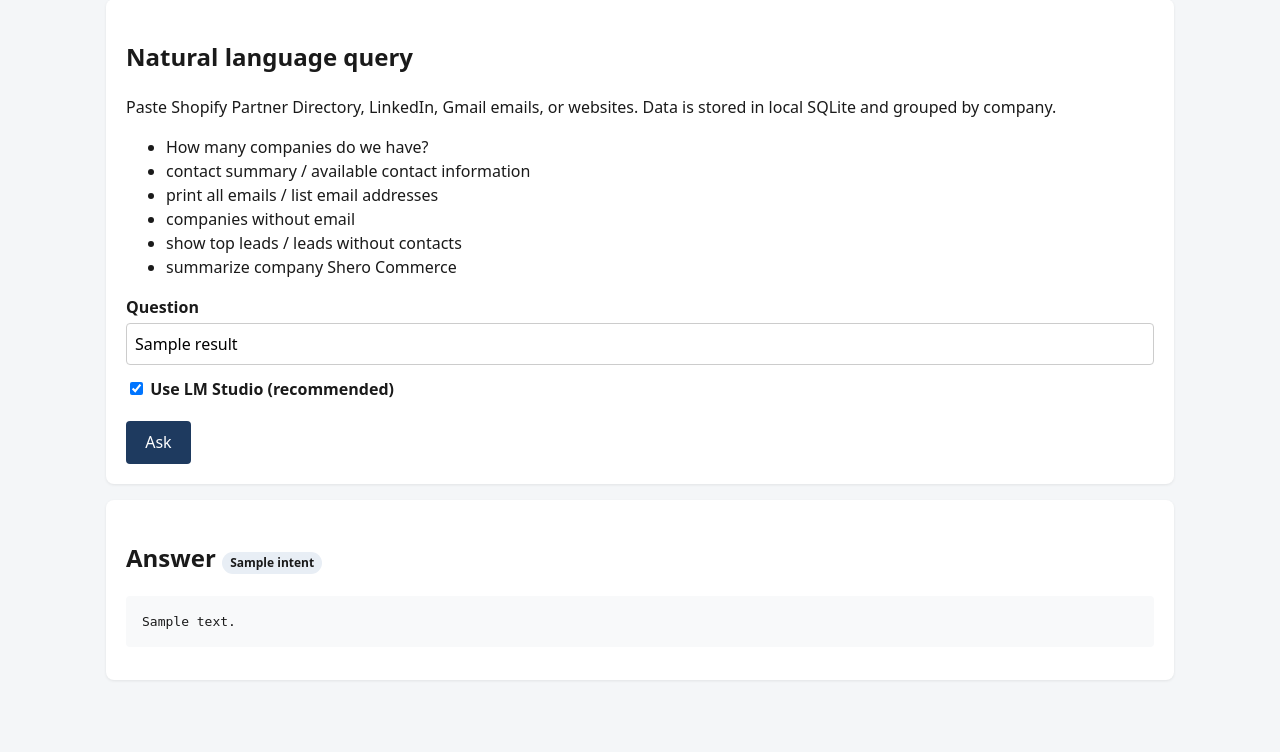
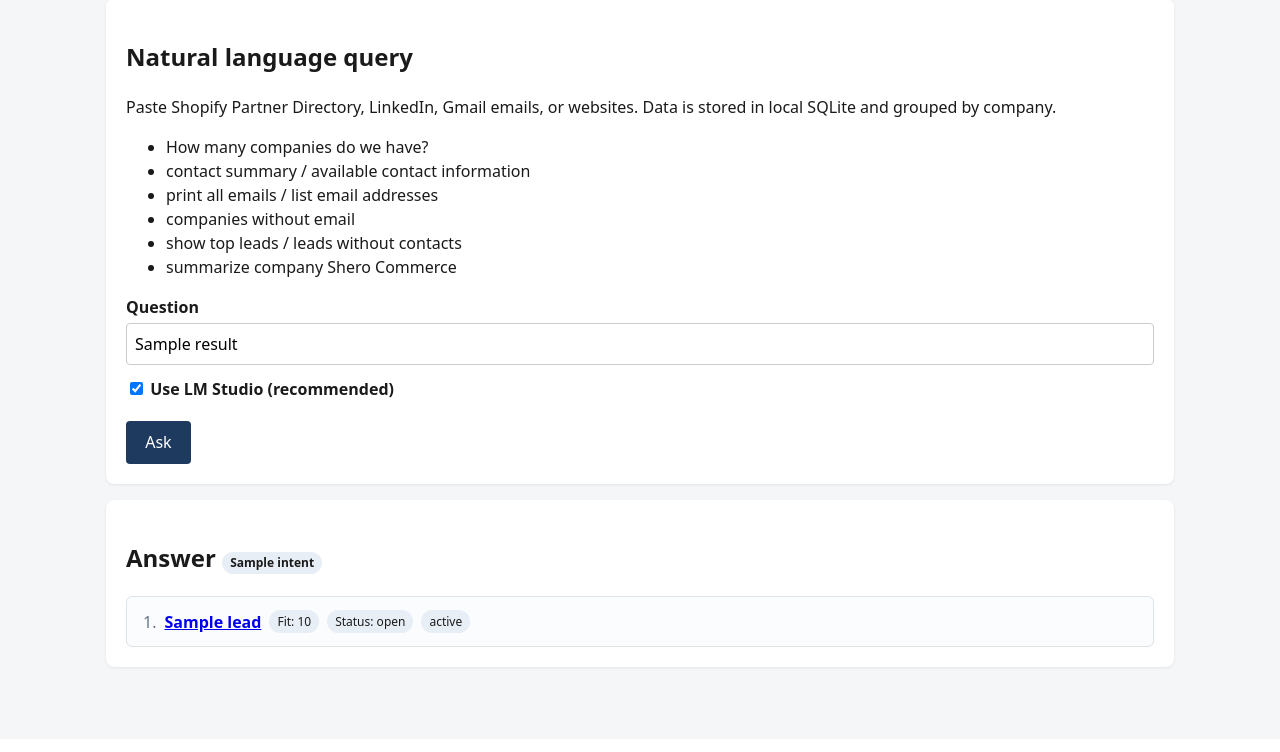
Before and after one commit to vermanthegreat/LM-STUDIO, a FastAPI app: template templates/ask.html in a window 1280 px wide. Shown: the part 119-871 px from the top of the page. After the commit the page ends 789 px from the top, so only its background shows below. Run offline with FastAPI, Linux system fonts and the light colour scheme; the template is opened without the code that fills it: most values are stand-ins (such as "Sample title", 1, 10 or a date in 2020).

Commit message:
feat(ask): add interactive lead result display

```diff
--- a/static/app.css
+++ b/static/app.css
@@ -153,6 +153,20 @@ pre.answer {
   padding: 1rem;
   border-radius: 4px;
 }
+.ask-lead-results { display: grid; gap: 0.75rem; }
+.lead-result { border: 1px solid #dce3ea; border-radius: 6px; background: #fbfcfd; }
+.lead-result summary { cursor: pointer; display: flex; align-items: center; flex-wrap: wrap; gap: 0.5rem; padding: 0.8rem 1rem; }
+.lead-result summary a { font-weight: 700; }
+.lead-result-position { color: #687789; }
+.lead-result .badge.good { background: #e4f4e8; color: #246b35; }
+.lead-result-body { border-top: 1px solid #dce3ea; padding: 1rem; }
+.lead-result-fields { display: grid; grid-template-columns: repeat(2, minmax(0, 1fr)); gap: 0.75rem 1.25rem; margin: 0; }
+.lead-result-fields div { min-width: 0; }
+.lead-result-fields dt { color: #687789; font-size: 0.8rem; font-weight: 700; }
+.lead-result-fields dd { margin: 0.15rem 0 0; overflow-wrap: anywhere; }
+.lead-profile-link { margin-top: 1rem; }
+.empty-state { color: #687789; margin: 0; }
+@media (max-width: 700px) { .lead-result-fields { grid-template-columns: 1fr; } }
 pre.email-preview {
   max-width: 42rem;
   max-height: 12rem;
--- a/templates/ask.html
+++ b/templates/ask.html
@@ -43,7 +43,41 @@
     {% if result %}
     <div class="card">
       <h2>Answer <span class="badge">{{ result.intent }}</span></h2>
-      <pre class="answer">{{ result.answer }}</pre>
+      {% if result.data and result.data.leads is defined %}
+        {% if result.data.leads %}
+        <section class="ask-lead-results" aria-label="Agency results">
+          {% for lead in result.data.leads %}
+          <details class="lead-result">
+            <summary>
+              <span class="lead-result-position">{{ loop.index }}.</span>
+              <a href="/leads/{{ lead.id }}">{{ lead.company_name or 'Unnamed agency' }}</a>
+              <span class="badge">Fit: {{ lead.fit_score if lead.fit_score is not none else 'n/a' }}</span>
+              <span class="badge">Status: {{ lead.status or 'n/a' }}</span>
+              <span class="badge {% if lead.contact_evidence_status in ['Contacted', 'Replied'] %}good{% elif lead.contact_evidence_status == 'Contact state unavailable' %}warn{% endif %}">{{ lead.contact_evidence_status or 'Contact state unavailable' }}</span>
+            </summary>
+            <div class="lead-result-body">
+              <dl class="lead-result-fields">
+                <div><dt>Description</dt><dd>{{ lead.description or 'n/a' }}</dd></div>
+                <div><dt>Services</dt><dd>{{ lead.services|join(', ') if lead.services else 'n/a' }}</dd></div>
+                <div><dt>Industries</dt><dd>{{ lead.industries|join(', ') if lead.industries else 'n/a' }}</dd></div>
+                <div><dt>Primary location</dt><dd>{{ lead.primary_location or 'n/a' }}</dd></div>
+                <div><dt>Website</dt><dd>{% if lead.valid_website %}<a href="{{ lead.valid_website }}" target="_blank" rel="noopener noreferrer">{{ lead.valid_website }}</a>{% else %}n/a{% endif %}</dd></div>
+                <div><dt>Email addresses</dt><dd>{{ lead.emails|join(', ') if lead.emails else 'n/a' }}</dd></div>
+                {% if lead.people_count is not none %}<div><dt>People/contact count</dt><dd>{{ lead.people_count }}</dd></div>{% endif %}
+                {% if lead.last_interaction %}<div><dt>Last interaction</dt><dd>{{ lead.last_interaction }}</dd></div>{% endif %}
+                <div><dt>Contact evidence</dt><dd>{{ lead.contact_evidence_status or 'Contact state unavailable' }}</dd></div>
+              </dl>
+              <a class="btn lead-profile-link" href="/leads/{{ lead.id }}">Open agency profile</a>
+            </div>
+          </details>
+          {% endfor %}
+        </section>
+        {% else %}
+        <p class="empty-state">No matching agencies found.</p>
+        {% endif %}
+      {% else %}
+        <pre class="answer">{{ result.answer }}</pre>
+      {% endif %}
     </div>
     {% endif %}
   </main>
```
Also changed, not shown: tests/test_ask_interactive_leads.py (added, +88 -0 lines).
